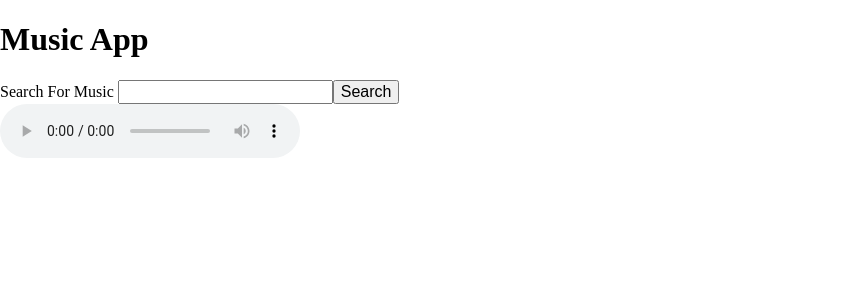
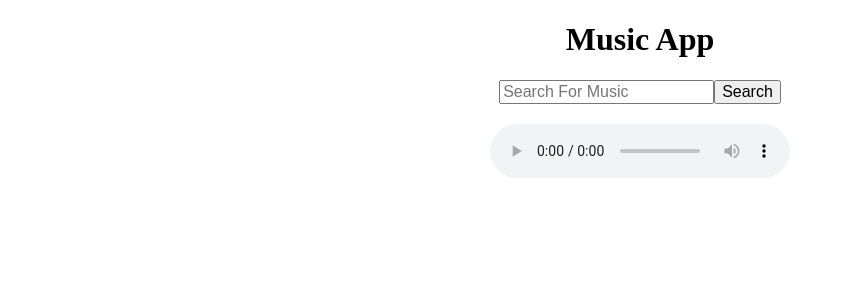
Before and after one commit to irashid1/amplify, a React (Create React App) app: page / in a window 1280 px wide. Shown: the top 300 px of the page, without its empty margins (0-853 px from the left). Built offline with nearby package versions, Linux system fonts and the light colour scheme.

Commit message:
implemented some basic styling to center everything to the page.

```diff
--- a/src/componets /GetMusic.js
+++ b/src/componets /GetMusic.js
@@ -94,8 +94,8 @@ const GetMusic = () => {
     return (
         <div>
             <form onSubmit={handleSubmit}>
-                <label htmlFor="search"> Search For Music </label>
-                <input type="text" id="search" onChange={handleChange} value={userInput} />
+                <label className="sr-only" htmlFor="search"> Search For Music </label>
+                <input placeholder="Search For Music" type="text" id="search" onChange={handleChange} value={userInput} />
                 <button> Search </button>
             </form>
             {songList.map((song) => {
--- a/src/styles/sass/App.css
+++ b/src/styles/sass/App.css
@@ -228,4 +228,14 @@ html {
           clip-path: inset(100%);
   clip: rect(0 0 0 0);
   overflow: hidden;
+}
+
+body {
+  display: flex;
+  justify-content: center;
+  text-align: center;
+}
+
+form {
+  margin: 20px;
 }/*# sourceMappingURL=App.css.map */
--- a/src/styles/sass/App.scss
+++ b/src/styles/sass/App.scss
@@ -1 +1,2 @@
 @import './partials/setup';
+@import './partials/general';
--- /dev/null
+++ b/src/styles/sass/partials/_general.scss
@@ -0,0 +1,9 @@
+body {
+    display: flex;
+    justify-content: center;
+    text-align: center;
+}
+
+form {
+    margin: 20px;
+}
```
Also changed, not shown: 1 other file (tests, documents, lock files or other folders).
